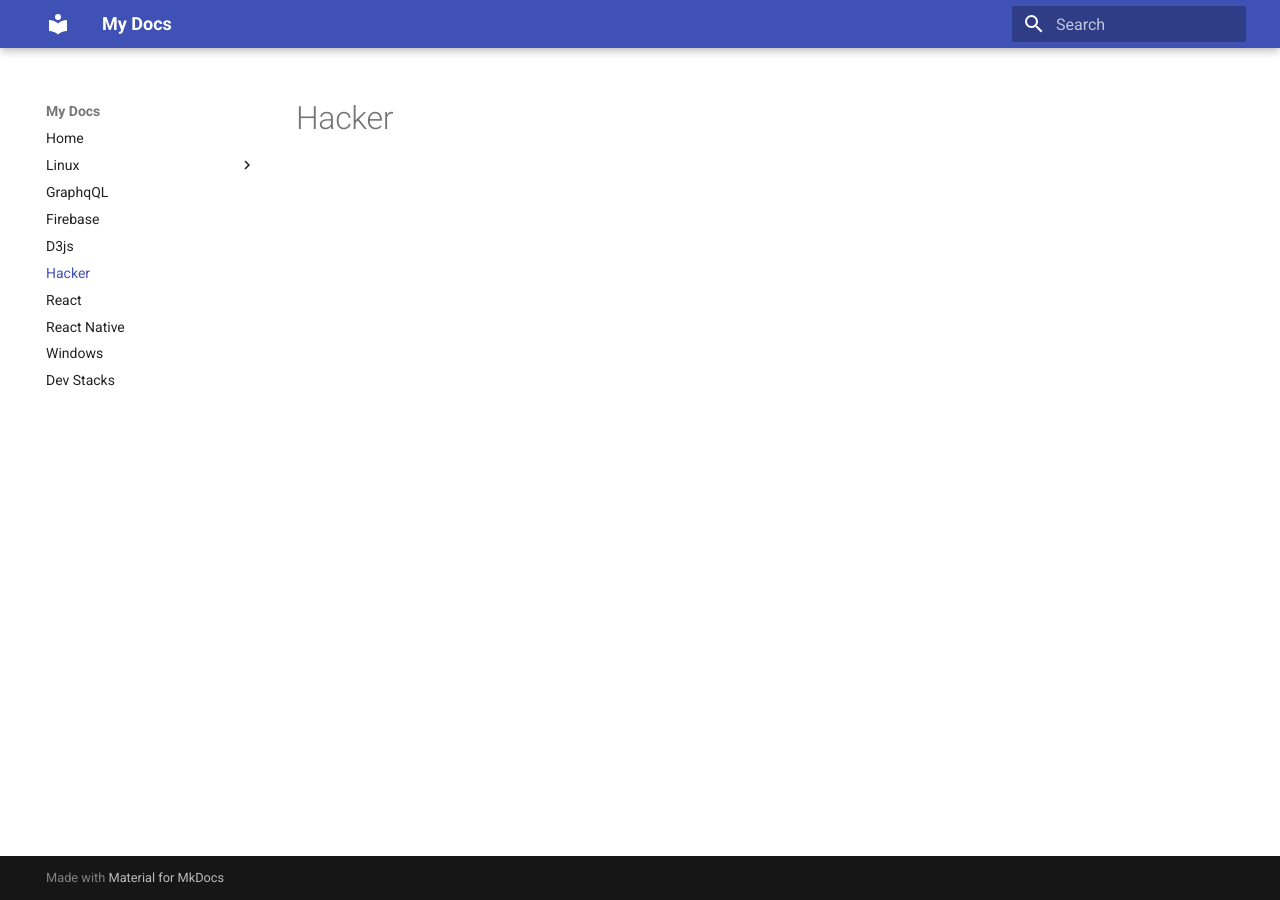
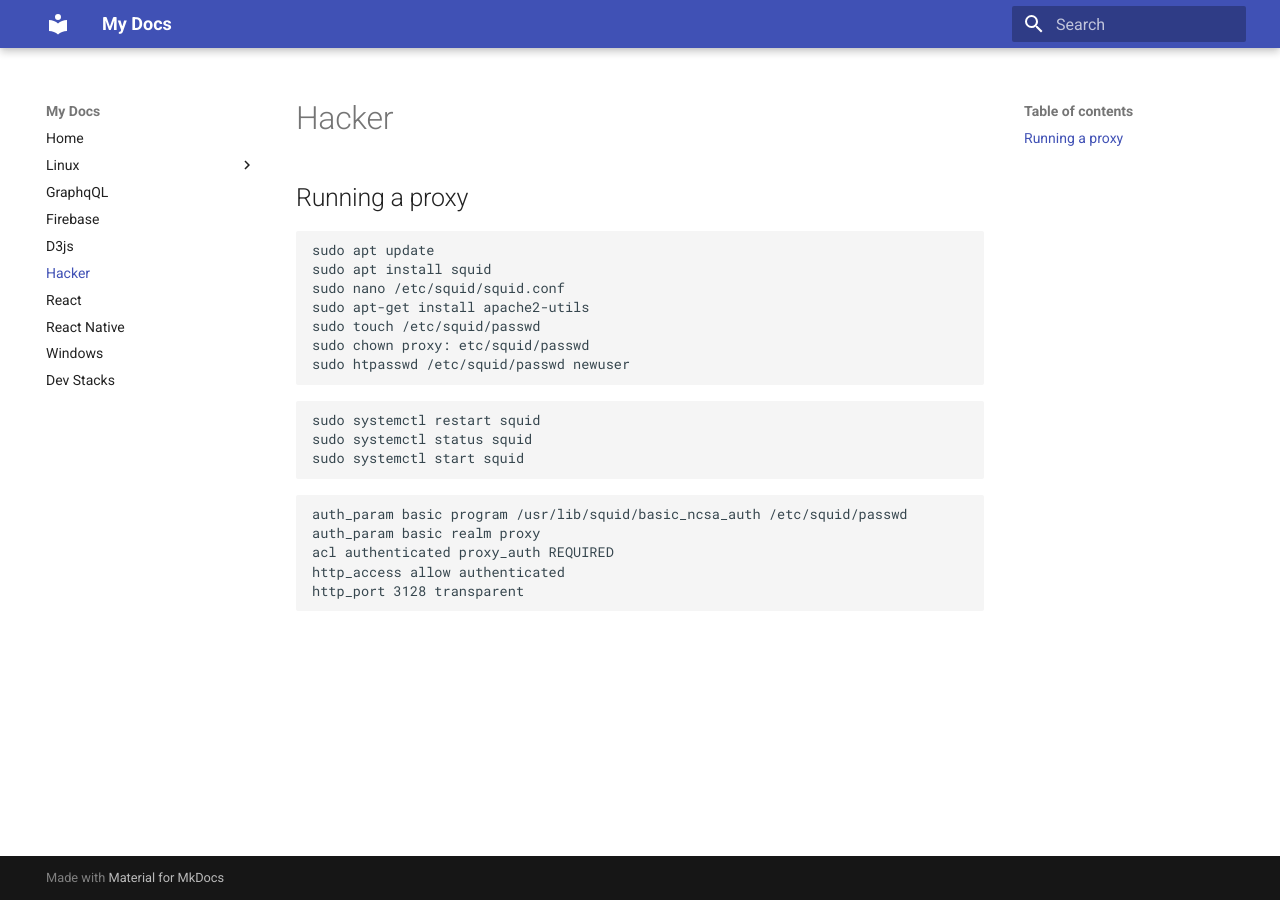
Before and after one commit to ajaymore/development-docs, an MkDocs documentation site: the page built from docs/hacker.md, in a window 1280 px wide. Built offline with MkDocs 1.6.1 and Material for MkDocs 9.7.7, drawn with Linux system fonts in a browser that asks for light colours; old or Windows-style settings are respelled for this version of MkDocs.

Commit message:
Update hacker.md

````diff
--- a/docs/hacker.md
+++ b/docs/hacker.md
@@ -1 +1,27 @@
 # Hacker
+
+## Running a proxy
+
+```
+sudo apt update
+sudo apt install squid
+sudo nano /etc/squid/squid.conf
+sudo apt-get install apache2-utils
+sudo touch /etc/squid/passwd
+sudo chown proxy: etc/squid/passwd
+sudo htpasswd /etc/squid/passwd newuser
+```
+
+```
+sudo systemctl restart squid
+sudo systemctl status squid
+sudo systemctl start squid
+```
+
+```
+auth_param basic program /usr/lib/squid/basic_ncsa_auth /etc/squid/passwd
+auth_param basic realm proxy
+acl authenticated proxy_auth REQUIRED
+http_access allow authenticated
+http_port 3128 transparent
+```
````
